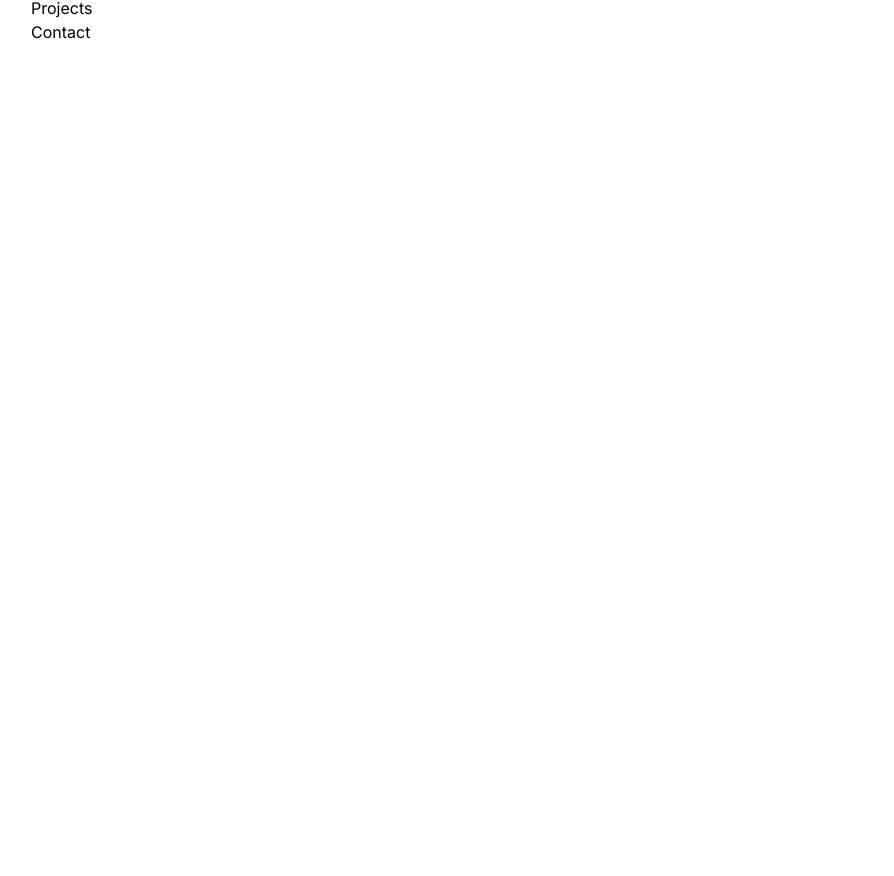
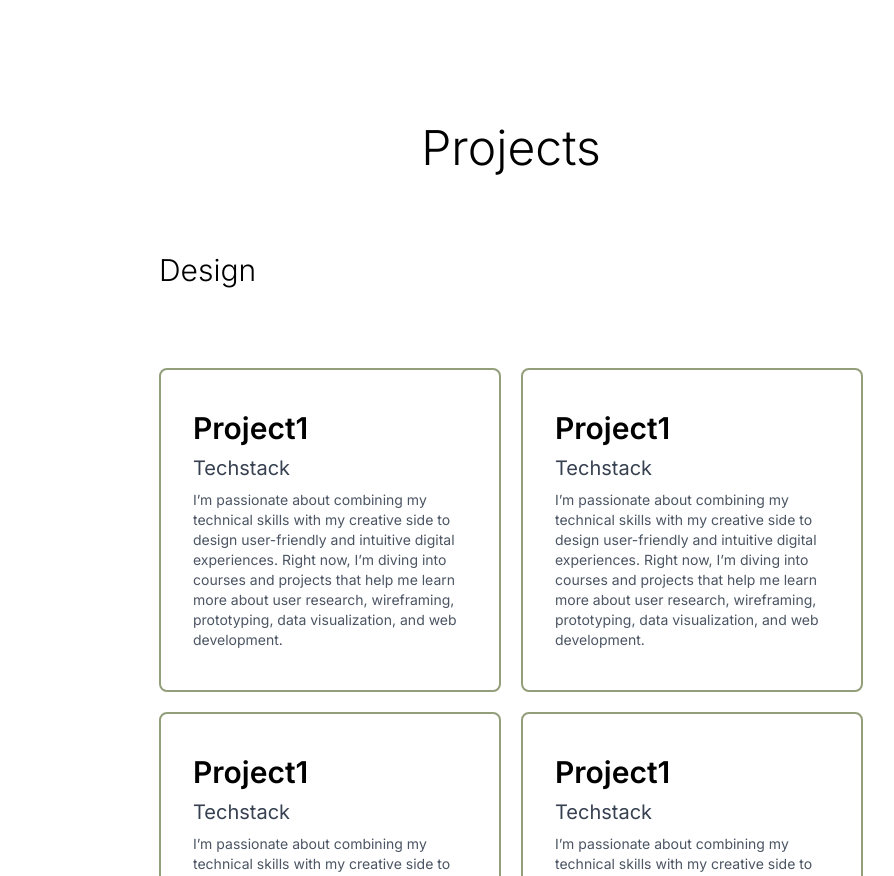
Before and after one commit to standard-t/personal-portfolio, a React (Vite) app: page / in a window 1280 px wide. Shown: the part 1916-2792 px from the top of the page, without its empty margins (289-1183 px from the left). Before the commit the page ends 1960 px from the top, so only its background shows below. Built offline with nearby package versions, Linux system fonts and the light colour scheme.

Commit message:
projects section made

```diff
--- a/src/components/Contact.jsx
+++ b/src/components/Contact.jsx
@@ -2,7 +2,9 @@ import React from 'react'
 
 const Contact = () => {
     return (
-        <div>Contact</div>
+        <div id='contact' className='flex min-h-screen w-full flex-col items-center justify-center gap-16 p-8 '>
+            <h1 className=''>Get in Touch</h1>
+        </div>
     )
 }
 
--- a/src/components/Projects.jsx
+++ b/src/components/Projects.jsx
@@ -2,7 +2,99 @@ import React from 'react'
 
 const Projects = () => {
     return (
-        <div>Projects</div>
+        <div id='projects' className='min-h-screen w-full flex flex-col gap-20 p-10 md:p-16 xl:p-32 '>
+            <h1 className='text-center text-5xl font-light'>Projects</h1>
+            <h1 className='text-align-left text-3xl font-light'>Design</h1>
+            <div className='grid grid-cols-1 lg:grid-cols-2 gap-5'>
+                <div className="text-left space-y-2 border-2 hover:scale-105 transition-all duration-200 cursor-pointer px-8 py-10 border-[#939e7b] rounded-lg hover:bg-[#f3f7eb] ">
+                    <h1 className='text-3xl font-semibold '>Project1</h1>
+                    <h3 className='text-xl text-gray-700'>Techstack</h3>
+                    <p className='text-sm text-gray-600'>
+                        I’m passionate about combining my technical skills with my creative side to design user-friendly and intuitive digital experiences. Right now, I’m diving into courses and projects that help me learn more about user research, wireframing, prototyping, data visualization, and web development.
+                    </p>
+                </div>
+                <div className="text-left space-y-2 border-2 hover:scale-105 transition-all duration-200 cursor-pointer px-8 py-10 border-[#939e7b] rounded-lg hover:bg-[#f3f7eb] ">
+                    <h1 className='text-3xl font-semibold '>Project1</h1>
+                    <h3 className='text-xl text-gray-700'>Techstack</h3>
+                    <p className='text-sm text-gray-600'>
+                        I’m passionate about combining my technical skills with my creative side to design user-friendly and intuitive digital experiences. Right now, I’m diving into courses and projects that help me learn more about user research, wireframing, prototyping, data visualization, and web development.
+                    </p>
+                </div>
+                <div className="text-left space-y-2 border-2 hover:scale-105 transition-all duration-200 cursor-pointer px-8 py-10 border-[#939e7b] rounded-lg hover:bg-[#f3f7eb] ">
+                    <h1 className='text-3xl font-semibold '>Project1</h1>
+                    <h3 className='text-xl text-gray-700'>Techstack</h3>
+                    <p className='text-sm text-gray-600'>
+                        I’m passionate about combining my technical skills with my creative side to design user-friendly and intuitive digital experiences. Right now, I’m diving into courses and projects that help me learn more about user research, wireframing, prototyping, data visualization, and web development.
+                    </p>
+                </div>
+                <div className="text-left space-y-2 border-2 hover:scale-105 transition-all duration-200 cursor-pointer px-8 py-10 border-[#939e7b] rounded-lg hover:bg-[#f3f7eb] ">
+                    <h1 className='text-3xl font-semibold '>Project1</h1>
+                    <h3 className='text-xl text-gray-700'>Techstack</h3>
+                    <p className='text-sm text-gray-600'>
+                        I’m passionate about combining my technical skills with my creative side to design user-friendly and intuitive digital experiences. Right now, I’m diving into courses and projects that help me learn more about user research, wireframing, prototyping, data visualization, and web development.
+                    </p>
+                </div>
+                <div className="text-left space-y-2 border-2 hover:scale-105 transition-all duration-200 cursor-pointer px-8 py-10 border-[#939e7b] rounded-lg hover:bg-[#f3f7eb] ">
+                    <h1 className='text-3xl font-semibold '>Project1</h1>
+                    <h3 className='text-xl text-gray-700'>Techstack</h3>
+                    <p className='text-sm text-gray-600'>
+                        I’m passionate about combining my technical skills with my creative side to design user-friendly and intuitive digital experiences. Right now, I’m diving into courses and projects that help me learn more about user research, wireframing, prototyping, data visualization, and web development.
+                    </p>
+                </div>
+                <div className="text-left space-y-2 border-2 hover:scale-105 transition-all duration-200 cursor-pointer px-8 py-10 border-[#939e7b] rounded-lg hover:bg-[#f3f7eb] ">
+                    <h1 className='text-3xl font-semibold '>Project1</h1>
+                    <h3 className='text-xl text-gray-700'>Techstack</h3>
+                    <p className='text-sm text-gray-600'>
+                        I’m passionate about combining my technical skills with my creative side to design user-friendly and intuitive digital experiences. Right now, I’m diving into courses and projects that help me learn more about user research, wireframing, prototyping, data visualization, and web development.
+                    </p>
+                </div>
+            </div>
+            <h1 className='text-align-left text-3xl font-light'>Coding</h1>
+            <div className='grid grid-cols-1 lg:grid-cols-2 gap-5'>
+                <div className="text-left space-y-2 border-2 hover:scale-105 transition-all duration-200 cursor-pointer px-8 py-10 border-[#939e7b] rounded-lg hover:bg-[#f3f7eb] ">
+                    <h1 className='text-3xl font-semibold '>Project1</h1>
+                    <h3 className='text-xl text-gray-700'>Techstack</h3>
+                    <p className='text-sm text-gray-600'>
+                        I’m passionate about combining my technical skills with my creative side to design user-friendly and intuitive digital experiences. Right now, I’m diving into courses and projects that help me learn more about user research, wireframing, prototyping, data visualization, and web development.
+                    </p>
+                </div>
+                <div className="text-left space-y-2 border-2 hover:scale-105 transition-all duration-200 cursor-pointer px-8 py-10 border-[#939e7b] rounded-lg hover:bg-[#f3f7eb] ">
+                    <h1 className='text-3xl font-semibold '>Project1</h1>
+                    <h3 className='text-xl text-gray-700'>Techstack</h3>
+                    <p className='text-sm text-gray-600'>
+                        I’m passionate about combining my technical skills with my creative side to design user-friendly and intuitive digital experiences. Right now, I’m diving into courses and projects that help me learn more about user research, wireframing, prototyping, data visualization, and web development.
+                    </p>
+                </div>
+                <div className="text-left space-y-2 border-2 hover:scale-105 transition-all duration-200 cursor-pointer px-8 py-10 border-[#939e7b] rounded-lg hover:bg-[#f3f7eb] ">
+                    <h1 className='text-3xl font-semibold '>Project1</h1>
+                    <h3 className='text-xl text-gray-700'>Techstack</h3>
+                    <p className='text-sm text-gray-600'>
+                        I’m passionate about combining my technical skills with my creative side to design user-friendly and intuitive digital experiences. Right now, I’m diving into courses and projects that help me learn more about user research, wireframing, prototyping, data visualization, and web development.
+                    </p>
+                </div>
+                <div className="text-left space-y-2 border-2 hover:scale-105 transition-all duration-200 cursor-pointer px-8 py-10 border-[#939e7b] rounded-lg hover:bg-[#f3f7eb] ">
+                    <h1 className='text-3xl font-semibold '>Project1</h1>
+                    <h3 className='text-xl text-gray-700'>Techstack</h3>
+                    <p className='text-sm text-gray-600'>
+                        I’m passionate about combining my technical skills with my creative side to design user-friendly and intuitive digital experiences. Right now, I’m diving into courses and projects that help me learn more about user research, wireframing, prototyping, data visualization, and web development.
+                    </p>
+                </div>
+                <div className="text-left space-y-2 border-2 hover:scale-105 transition-all duration-200 cursor-pointer px-8 py-10 border-[#939e7b] rounded-lg hover:bg-[#f3f7eb] ">
+                    <h1 className='text-3xl font-semibold '>Project1</h1>
+                    <h3 className='text-xl text-gray-700'>Techstack</h3>
+                    <p className='text-sm text-gray-600'>
+                        I’m passionate about combining my technical skills with my creative side to design user-friendly and intuitive digital experiences. Right now, I’m diving into courses and projects that help me learn more about user research, wireframing, prototyping, data visualization, and web development.
+                    </p>
+                </div>
+                <div className="text-left space-y-2 border-2 hover:scale-105 transition-all duration-200 cursor-pointer px-8 py-10 border-[#939e7b] rounded-lg hover:bg-[#f3f7eb] ">
+                    <h1 className='text-3xl font-semibold '>Project1</h1>
+                    <h3 className='text-xl text-gray-700'>Techstack</h3>
+                    <p className='text-sm text-gray-600'>
+                        I’m passionate about combining my technical skills with my creative side to design user-friendly and intuitive digital experiences. Right now, I’m diving into courses and projects that help me learn more about user research, wireframing, prototyping, data visualization, and web development.
+                    </p>
+                </div>
+            </div>
+        </div>
     )
 }
 
```
